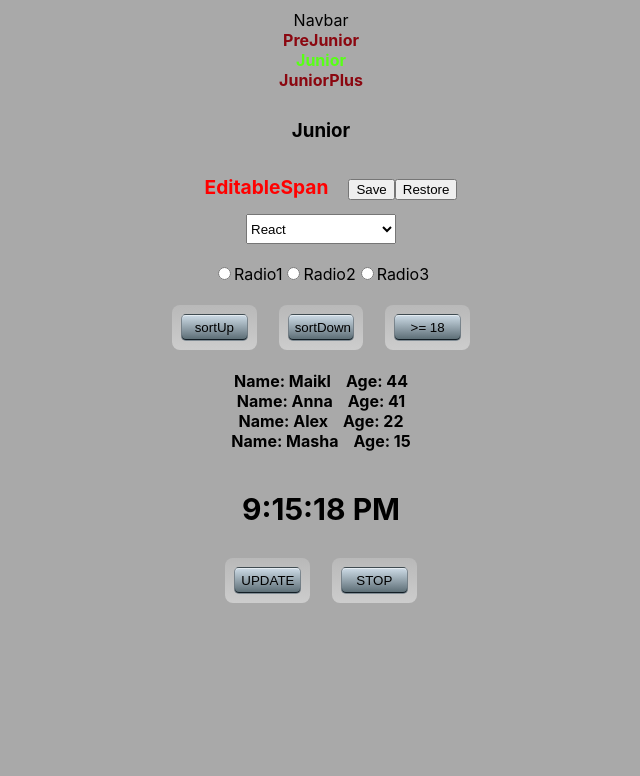
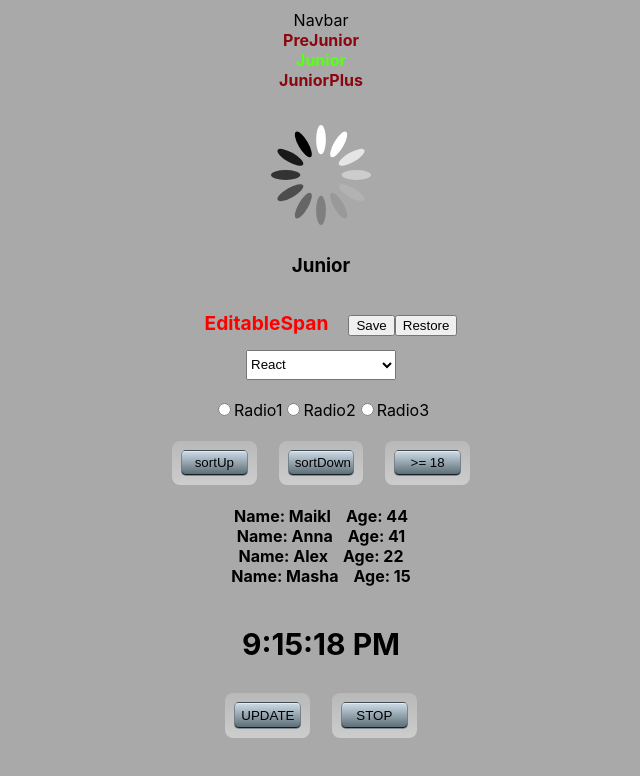
Before and after one commit to Karter13/homework-it-incubator, a React (Create React App) app: page /#/junior in a window 1280 px wide. Shown: the top 776 px of the page, without its empty margins (319-959 px from the left). Built offline with nearby package versions, Linux system fonts and the light colour scheme.

Commit message:
created component Preloader and added picture loader

```diff
--- a/src/components/Junior/Junior.tsx
+++ b/src/components/Junior/Junior.tsx
@@ -11,6 +11,7 @@ import {
 } from './Reduser/homeWork-reducer';
 import {Button} from '../common/Button/Button';
 import moment from 'moment';
+import {Preloader} from '../common/Preloader/Preloader';
 
 
 export type SelectionsType = {
@@ -135,6 +136,11 @@ export const Junior = () => {
 
 
     return (
+        <>
+            <div>
+                <Preloader/>
+            </div>
+
             <div className={style.main}>
                 <h3>Junior</h3>
                 <EditableSpan value={value}
@@ -179,5 +185,6 @@ export const Junior = () => {
                 </div>
 
             </div>
+        </>
     )
 };
--- /dev/null
+++ b/src/components/common/Preloader/Preloader.module.css
@@ -0,0 +1,7 @@
+.loader {
+    text-align: center;
+    margin: 25px;
+}
+.img {
+    width: 100px;
+}
--- /dev/null
+++ b/src/components/common/Preloader/Preloader.tsx
@@ -0,0 +1,13 @@
+import React from 'react';
+import preloader from '../../../assets/images/loader.svg';
+import style from './Preloader.module.css'
+
+export type PreloaderPropsType = {}
+
+export const Preloader: React.FC<PreloaderPropsType> = (props) => {
+    return (
+        <div className={style.loader}>
+            <img src={preloader} alt={'preloader'} className={style.img}/>
+        </div>
+    )
+};
```
Also changed, not shown: src/assets/images/loader.svg (added). Lines whose indentation alone changed are shown as unchanged.
